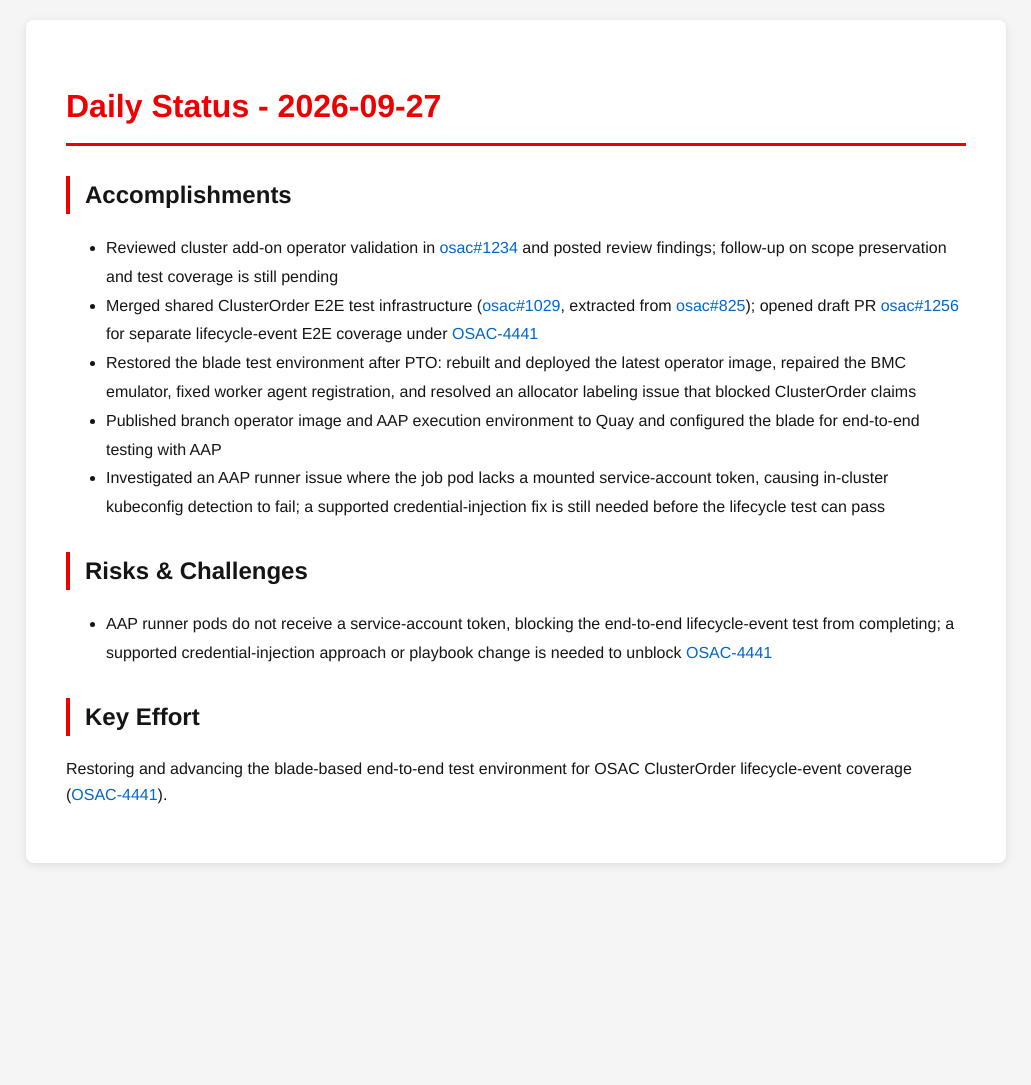
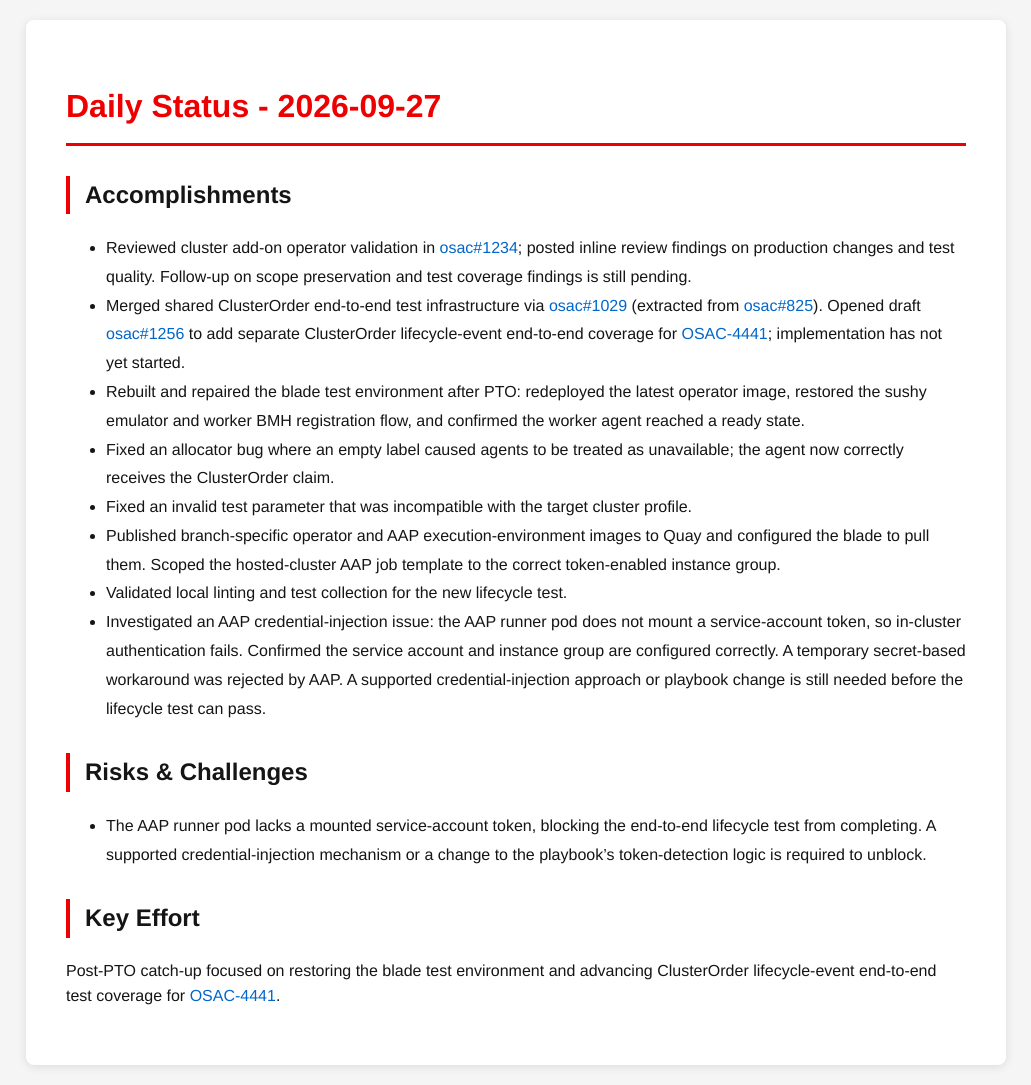
Before and after one commit to tzvatot/daily-status, a Jekyll site: the page built from 2026-09-27.md, in a window 1280 px wide. Shown: the whole page, without its empty margins (124-1155 px from the left). Built offline with Jekyll 4.4.1, drawn with Linux system fonts in a browser that asks for light colours; before the commit the page ends 900 px from its top, so only the background shows below that.

Commit message:
Daily status update - 2026-09-27

```diff
--- a/2026-09-27.md
+++ b/2026-09-27.md
@@ -7,14 +7,17 @@
 # Daily Status - 2026-09-27
 
 ## Accomplishments
-- Reviewed cluster add-on operator validation in [osac#1234](https://github.com/osac-project/osac/pull/1234) and posted review findings; follow-up on scope preservation and test coverage is still pending
-- Merged shared ClusterOrder E2E test infrastructure ([osac#1029](https://github.com/osac-project/osac/pull/1029), extracted from [osac#825](https://github.com/osac-project/osac/pull/825)); opened draft PR [osac#1256](https://github.com/osac-project/osac/pull/1256) for separate lifecycle-event E2E coverage under [OSAC-4441](https://redhat.atlassian.net/browse/OSAC-4441)
-- Restored the blade test environment after PTO: rebuilt and deployed the latest operator image, repaired the BMC emulator, fixed worker agent registration, and resolved an allocator labeling issue that blocked ClusterOrder claims
-- Published branch operator image and AAP execution environment to Quay and configured the blade for end-to-end testing with AAP
-- Investigated an AAP runner issue where the job pod lacks a mounted service-account token, causing in-cluster kubeconfig detection to fail; a supported credential-injection fix is still needed before the lifecycle test can pass
+- Reviewed cluster add-on operator validation in [osac#1234](https://github.com/osac-project/osac/pull/1234); posted inline review findings on production changes and test quality. Follow-up on scope preservation and test coverage findings is still pending.
+- Merged shared ClusterOrder end-to-end test infrastructure via [osac#1029](https://github.com/osac-project/osac/pull/1029) (extracted from [osac#825](https://github.com/osac-project/osac/pull/825)). Opened draft [osac#1256](https://github.com/osac-project/osac/pull/1256) to add separate ClusterOrder lifecycle-event end-to-end coverage for [OSAC-4441](https://redhat.atlassian.net/browse/OSAC-4441); implementation has not yet started.
+- Rebuilt and repaired the blade test environment after PTO: redeployed the latest operator image, restored the sushy emulator and worker BMH registration flow, and confirmed the worker agent reached a ready state.
+- Fixed an allocator bug where an empty label caused agents to be treated as unavailable; the agent now correctly receives the ClusterOrder claim.
+- Fixed an invalid test parameter that was incompatible with the target cluster profile.
+- Published branch-specific operator and AAP execution-environment images to Quay and configured the blade to pull them. Scoped the hosted-cluster AAP job template to the correct token-enabled instance group.
+- Validated local linting and test collection for the new lifecycle test.
+- Investigated an AAP credential-injection issue: the AAP runner pod does not mount a service-account token, so in-cluster authentication fails. Confirmed the service account and instance group are configured correctly. A temporary secret-based workaround was rejected by AAP. A supported credential-injection approach or playbook change is still needed before the lifecycle test can pass.
 
 ## Risks & Challenges
-- AAP runner pods do not receive a service-account token, blocking the end-to-end lifecycle-event test from completing; a supported credential-injection approach or playbook change is needed to unblock [OSAC-4441](https://redhat.atlassian.net/browse/OSAC-4441)
+- The AAP runner pod lacks a mounted service-account token, blocking the end-to-end lifecycle test from completing. A supported credential-injection mechanism or a change to the playbook's token-detection logic is required to unblock.
 
 ## Key Effort
-Restoring and advancing the blade-based end-to-end test environment for OSAC ClusterOrder lifecycle-event coverage ([OSAC-4441](https://redhat.atlassian.net/browse/OSAC-4441)).
+Post-PTO catch-up focused on restoring the blade test environment and advancing ClusterOrder lifecycle-event end-to-end test coverage for [OSAC-4441](https://redhat.atlassian.net/browse/OSAC-4441).
```
